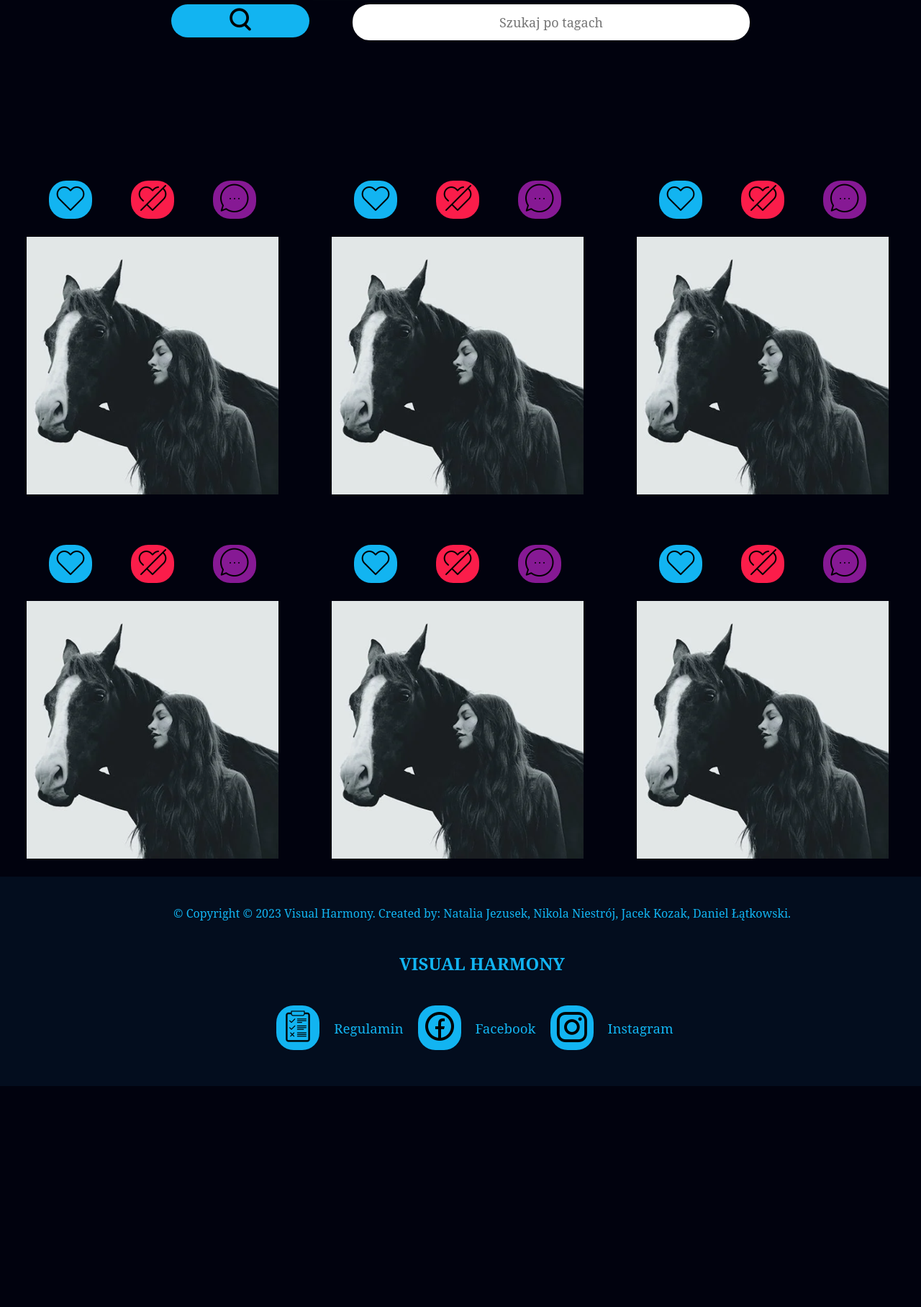
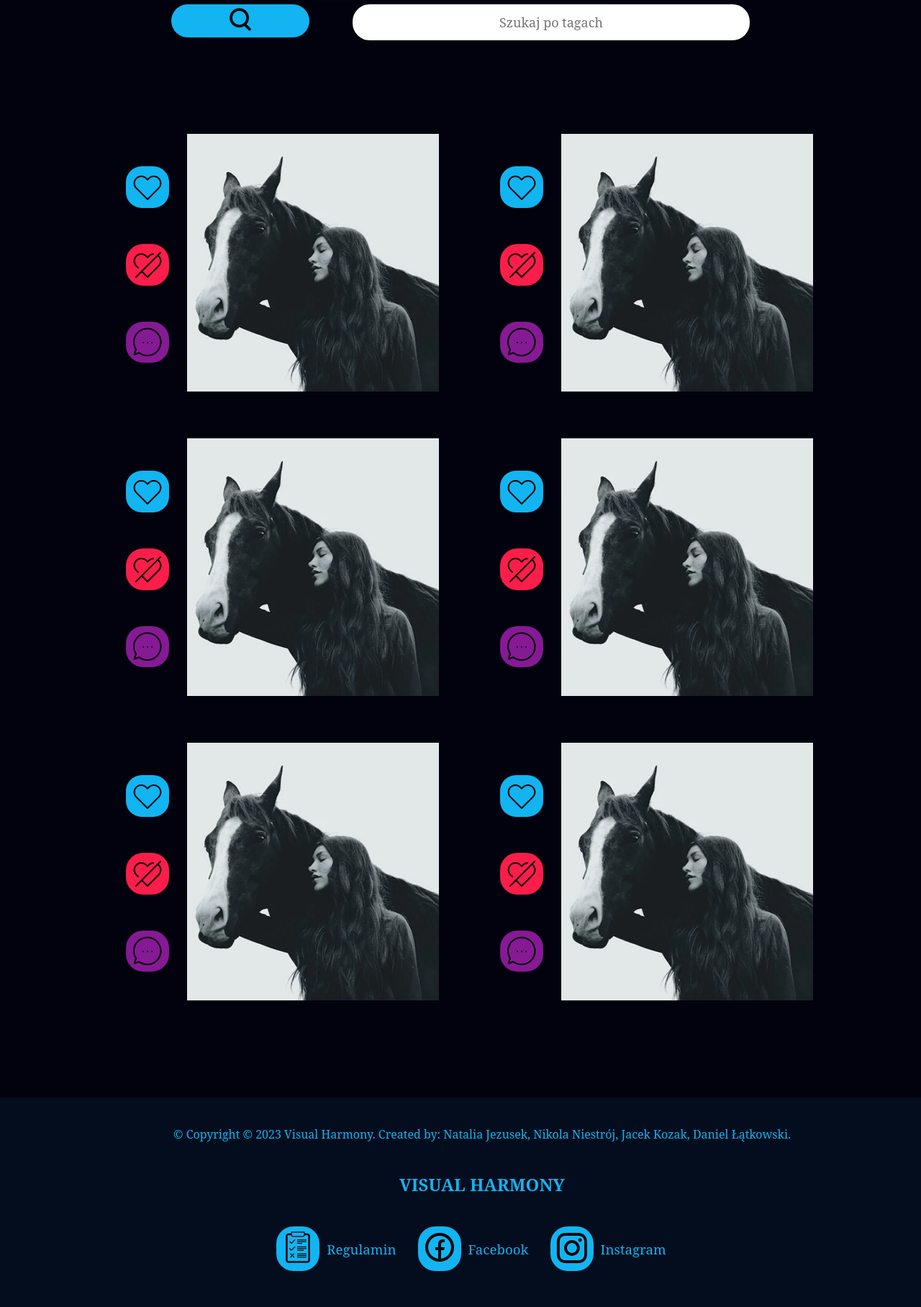
Before and after one commit to ObronnaSosna/VisualHarmony, a PHP site: page / in a window 1280 px wide; the page is wider, and only the part inside the window is pictured. Shown: the part 499-2315 px from the top of that part at 72% size. Before the commit the page ends 2008 px from the top of that part, so only its background shows below. Run offline with PHP 8.4, Linux system fonts and the light colour scheme.

Commit message:
Layout_changes_overall

```diff
--- a/index.php
+++ b/index.php
@@ -14,9 +14,9 @@
             VISUAL HARMONY
         </h2>
         <div class="navbar">
-            <a href="#">STRONA GŁÓWNA</a>
-            <a href="#">KONTAKT</a>
-            <a href="#">LOGOWANIE</a>
+            <a href="#" class="a-menu">STRONA GŁÓWNA</a>
+            <a href="#" class="a-menu">KONTAKT</a>
+            <a href="#" class="a-menu">LOGOWANIE</a>
         </div>
     </header>
 
@@ -41,76 +41,100 @@
     <section>
         <div class="row">
             <div class="column">
+                <div class="photobuttons">
                     <button class="photo-icon-heart">
-                    <img src="img/heart.png">
+                        <img class="like" src="img/heart.png">
                     </button>
                     <button class="photo-icon-heart-dislike">
-                    <img src="img/heart-unlike.png">
+                        <img class="dislike" src="img/heart-unlike.png">
                     </button>
                     <button class="photo-icon-comment">
-                    <img src="img/comment.png">
+                        <img class="comment" src="img/comment.png">
                     </button>
+                </div>
+                <div class="photo">
                     <img src="img/horse.png">
                 </div>
+            </div>
             <div class="column">
+                <div class="photobuttons">
                     <button class="photo-icon-heart">
-                    <img src="img/heart.png">
+                        <img class="like" src="img/heart.png">
                     </button>
                     <button class="photo-icon-heart-dislike">
-                    <img src="img/heart-unlike.png">
+                        <img class="dislike" src="img/heart-unlike.png">
                     </button>
                     <button class="photo-icon-comment">
-                    <img src="img/comment.png">
+                        <img class="comment" src="img/comment.png">
                     </button>
+                </div>
+                <div class="photo">
                     <img src="img/horse.png">
                 </div>
+            </div>
             <div class="column">
+                <div class="photobuttons">
                     <button class="photo-icon-heart">
-                    <img src="img/heart.png">
+                        <img class="like" src="img/heart.png">
                     </button>
                     <button class="photo-icon-heart-dislike">
-                    <img src="img/heart-unlike.png">
+                        <img class="dislike" src="img/heart-unlike.png">
                     </button>
                     <button class="photo-icon-comment">
-                    <img src="img/comment.png">
+                        <img class="comment" src="img/comment.png">
                     </button>
+                </div>
+                <div>
                     <img src="img/horse.png">
                 </div>
+            </div>
            <div class="column">
+                <div class="photobuttons">
                     <button class="photo-icon-heart">
-                    <img src="img/heart.png">
+                        <img class="like" src="img/heart.png">
                     </button>
                     <button class="photo-icon-heart-dislike">
-                    <img src="img/heart-unlike.png">
+                        <img class="dislike" src="img/heart-unlike.png">
                     </button>
                     <button class="photo-icon-comment">
-                    <img src="img/comment.png">
+                        <img class="comment" src="img/comment.png">
                     </button>
+                </div>
+                <div class="photo">
                     <img src="img/horse.png">
                 </div>
+            </div>
             <div class="column">
+                <div class="photobuttons">
                     <button class="photo-icon-heart">
-                    <img src="img/heart.png">
+                        <img class="like" src="img/heart.png">
                     </button>
                     <button class="photo-icon-heart-dislike">
-                    <img src="img/heart-unlike.png">
+                        <img class="dislike" src="img/heart-unlike.png">
                     </button>
                     <button class="photo-icon-comment">
-                    <img src="img/comment.png">
+                        <img class="comment" src="img/comment.png">
                     </button>
+                </div>
+                <div class="photo">
                     <img src="img/horse.png">
                 </div>
+            </div>
             <div class="column">
+                <div class="photobuttons">
                     <button class="photo-icon-heart">
-                    <img src="img/heart.png">
+                        <img class="like" src="img/heart.png">
                     </button>
                     <button class="photo-icon-heart-dislike">
-                    <img src="img/heart-unlike.png">
+                        <img class="dislike" src="img/heart-unlike.png">
                     </button>
                     <button class="photo-icon-comment">
-                    <img src="img/comment.png">
+                        <img class="comment" src="img/comment.png">
                     </button>
+                </div>
+                <div class="photo">
                     <img src="img/horse.png">
+                </div>
             </div>
         </div>
     </section>
--- a/styles.css
+++ b/styles.css
@@ -29,11 +29,17 @@ header {
     font-family: 'Noto Serif'
 }
 
-a {
+.a-menu {
     margin:10px;
     color: white;
     text-decoration: none;
+    transition-duration: 0.5s;
 }
+
+.a-menu:hover{
+    color:#12b4f1;
+}
+
 
 .magnifier{
 
@@ -80,25 +86,34 @@ section {
 .search{
     display:flex;
     justify-content:center;
-    margin-bottom: 150px;
+    margin-bottom: 100px;
 }
 
 .column {
     float: left;
-    width: 30%;
-    padding: 20px;
-    text-align:center
+    padding: 30px;
+    text-align:center;
+    display:flex;
   }
 
-  /*Clear floats after image containers*/
-  .row::after {
-    content: "";
-    clear: both;
-    display: table;
+.photobuttons{
+    display:flex;
+    flex-direction:column;
+    justify-content: center;
+
 }
 
+.row{
+    display: flex;
+    flex-wrap: wrap;
+    padding-left: 0;
+    justify-content: center;
+}
+  /*Clear floats after image containers*/
+
+
 footer{
-
+    margin-top: 100px;
     color:#12b4f1;
     padding: 30px;
     background-color: #030d1e;
@@ -136,7 +151,6 @@ footer{
     flex-wrap: wrap;
     justify-content: center;
     margin-bottom:20px;
-
 }
 
 .regulations {
@@ -184,16 +198,32 @@ footer{
 
 .bottom-icon{
     display: flex;
-    margin-right: 10px;
+    margin-right: 30px;
 }
 
 .photo-icon-heart{
-    display:inline-block;
+
     margin: 25px;
     background-color: #12b4f1;
     border: none;
-    border-radius: 24px;
+    border-radius: 22px;
+    transition-duration: 0.5s;
+
 }
+
+.like{
+    margin-top:5px;
+}
+
+.dislike{
+    margin-top:5px;
+}
+
+.comment{
+    margin-top:4px;
+}
+
+
 
 .photo-icon-heart:hover{
     background-color:#f8b9f9;
@@ -205,6 +235,7 @@ footer{
     background-color: #fb1d4a;
     border: none;
     border-radius: 24px;
+    transition-duration: 0.5s;
 }
 
 .photo-icon-heart-dislike:hover{
@@ -217,6 +248,7 @@ footer{
     background-color: #861994;
     border: none;
     border-radius: 24px;
+    transition-duration: 0.5s;
 }
 
 .photo-icon-comment:hover{
@@ -229,6 +261,13 @@ h3 {
     font-family: 'Noto Serif';
 }
 
+
 .footer-link{
-    color:#12b4f1
+    color:#12b4f1;
+    text-decoration: none;
+    transition-duration: 0.5s;
 }
+
+.footer-link:hover{
+    color:#f8b9f9;;
+}
```
Lines whose indentation alone changed are shown as unchanged.
